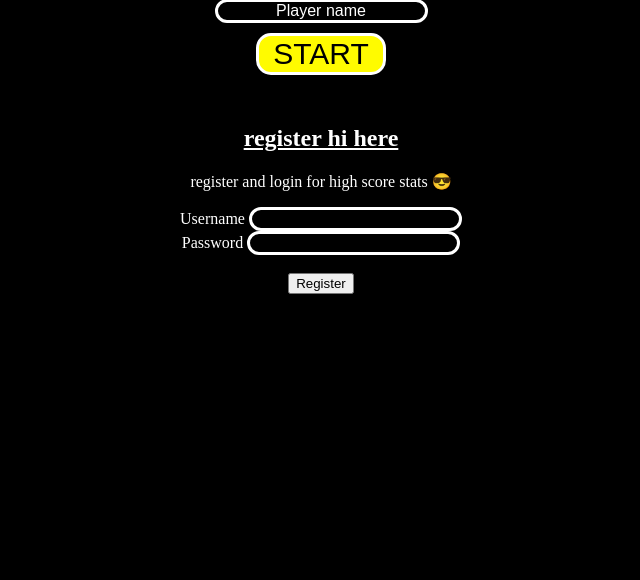
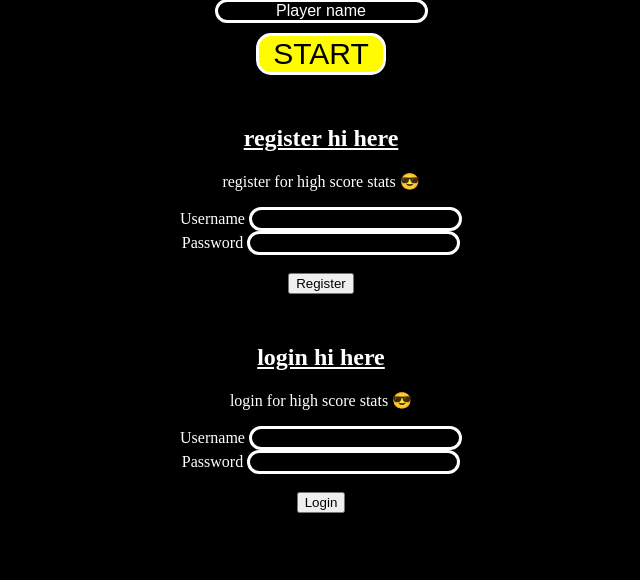
Before and after one commit to Adee1499/F28WP-Optimize-Prime-MMOG, a PHP site: page /html/index.html in a window 1280 px wide. Shown: the part 441-1021 px from the top of the page, without its empty margins (319-959 px from the left). Before the commit the page ends 735 px from the top, so only its background shows below. Run offline with PHP 8.4, Linux system fonts and the light colour scheme; grey boxes are pictures that could not be loaded.

Commit message:
login form on index.html - misc
nothing important, just adding the login form on index.html

```diff
--- a/src/client/css/main.css
+++ b/src/client/css/main.css
@@ -55,6 +55,11 @@ body {
 }
 
 #register{
+    text-align: center;
+    margin-top: 50px;
+    color: white;
+}
+#login{
     text-align: center;
     margin-top: 50px;
     color: white;
--- a/src/client/html/index.html
+++ b/src/client/html/index.html
@@ -25,9 +25,10 @@
             </form>
         </div>
 
+        <div id="forms"></div>
             <div id="register">
                 <h2><u>register hi here</u></h2>
-            <p> register and login for high score stats 😎</p>
+                <p> register for high score stats 😎</p>
 
                 <form action="../../server/register.php" method="post">
                     <div class="#usernamecontainer">
@@ -42,7 +43,24 @@
                     <button type="submit"> Register </button>
                 </form>
             </div>
+            <div id="login">
+                <h2><u>login hi here</u></h2>
+                <p> login for high score stats 😎</p>
 
+                <form action="../../server/login.php" method="post">
+                    <div class="#usernamecontainer">
+                        <label>Username</label>
+                        <input type="text" name="user" required>
+                    </div>
+                    <div class="#usernamecontainer">
+                        <label>Password</label>
+                        <input type="password" name="password" required>
+                    </div>
+                    <br>
+                    <button type="submit"> Login </button>
+                </form>
+            </div>
+        </div>
 
         <h2>Score: <span id='score'></span></h2>
 
```
Lines whose indentation alone changed are shown as unchanged.
